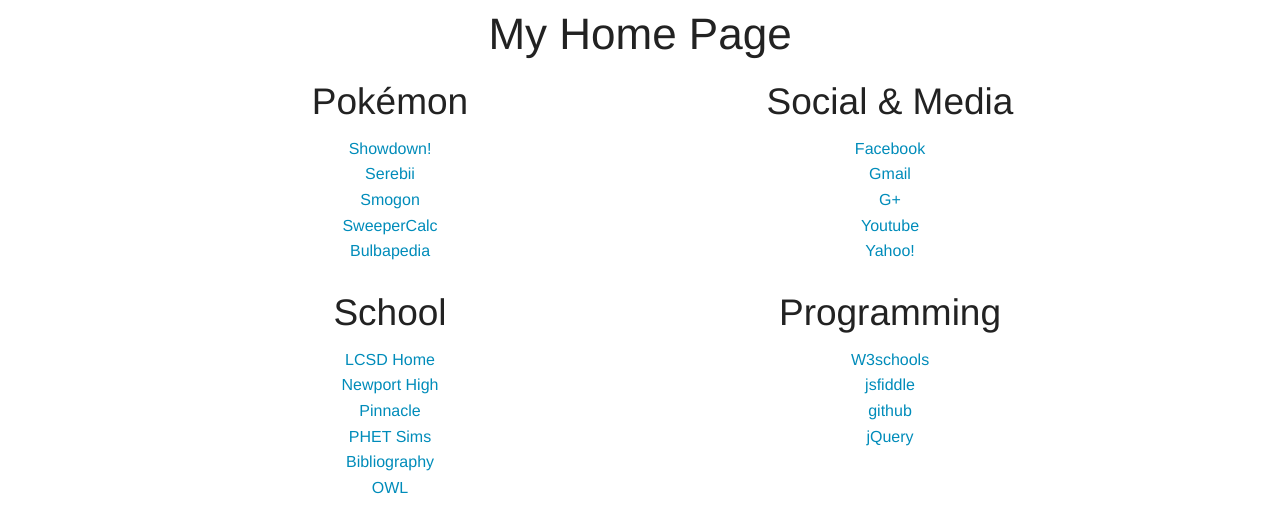
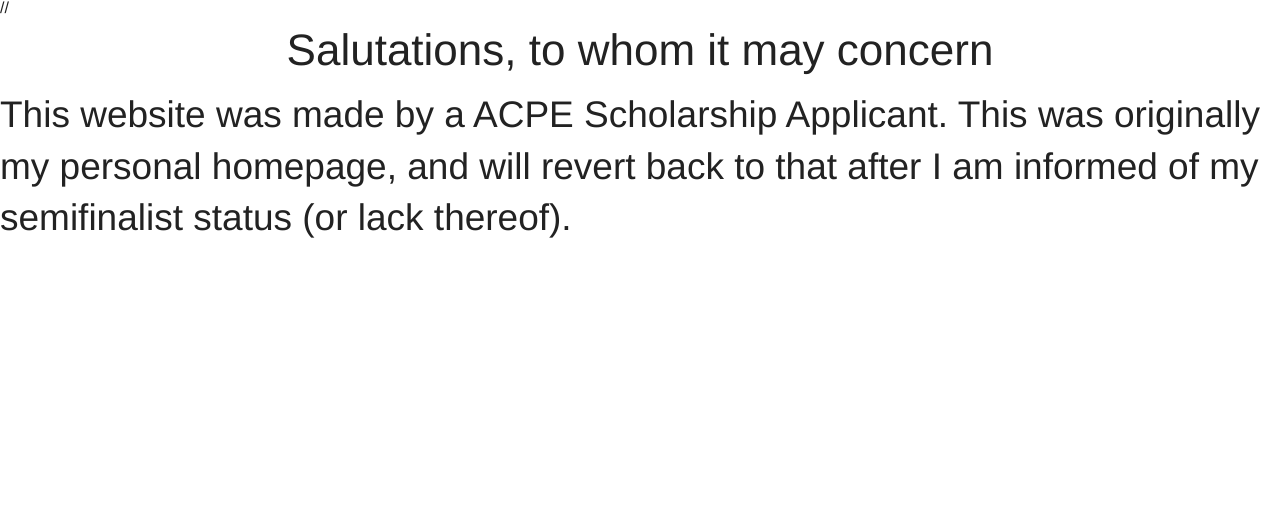
Before and after one commit to Connor1997/connor-home, a plain HTML site: page index.html in a window 1280 px wide. Drawn offline with nearby package versions, Linux system fonts and the light colour scheme.

Commit message:
Testing to remember how to do this

```diff
--- a/index.html
+++ b/index.html
@@ -15,31 +15,37 @@
 
 
         <script type="text/javascript" src="http://code.jquery.com/jquery-2.1.1.min.js"></script>
-        <script type="text/javascript">
-        $(document).ready(function(){
-            var myButton = $(".my-button");
-            myButton.click(function(e){
-                console.log("I've been clicked!");
-                $(".box").css("background-color","red");
-            });
-        });
-        </script>
+        // <script type="text/javascript">
+        // $(document).ready(function(){
+        //     var myButton = $(".my-button");
+        //     myButton.click(function(e){
+        //         console.log("I've been clicked!");
+        //         $(".box").css("background-color","red");
+        //     });
+        // });
+        // </script>
     <style type="text/css">
-        .content-wrapper{
+        .title{
+          text-align: center;
+        }
+        .intro{
+          text-align: left;
+        }
+/*        .content-wrapper{
             text-align: center;
         }
         .box{
             width:25px;
             height:25px;
-            border:1px solid #000000;
+            border:1px solid #000000;*/
         }
         /*put in http://i.imgur.com/zulNFBO.jpg for the url*/
-        body
+/*        body
             {
             background-image:url('');
             background-repeat:no-repeat;
             background-attachment:fixed;
-            }
+            }*/
         ul {
             list-style: none;
             margin-left: 0;
@@ -48,9 +54,21 @@
     </head>
 
   <body>
-<div class="content-wrapper">
+
+  <div>
+    <div class="title">
+      <h1>Salutations, to whom it may concern</h1>
+    </div>
+    <div class="intro">
+     <h2>This website was made by a ACPE Scholarship Applicant. This was originally my personal homepage, and will revert back to that after I am informed of my semifinalist status (or lack thereof).</h2>
+    </div>
+
+  </div>
+
+
+<!-- <div class="content-wrapper">
     <h1>My Home Page</h1>
-    <div class="row">
+
       <div class="columns large-6 small-6">
        <h2>Pokémon</h2>
        <ul>
@@ -94,7 +112,7 @@
       <li><a href="https://jquery.com/" target="blank4">jQuery</a></li>
     </ul>
       </div>
-    </div>
+    </div> -->
 
 
 
```
